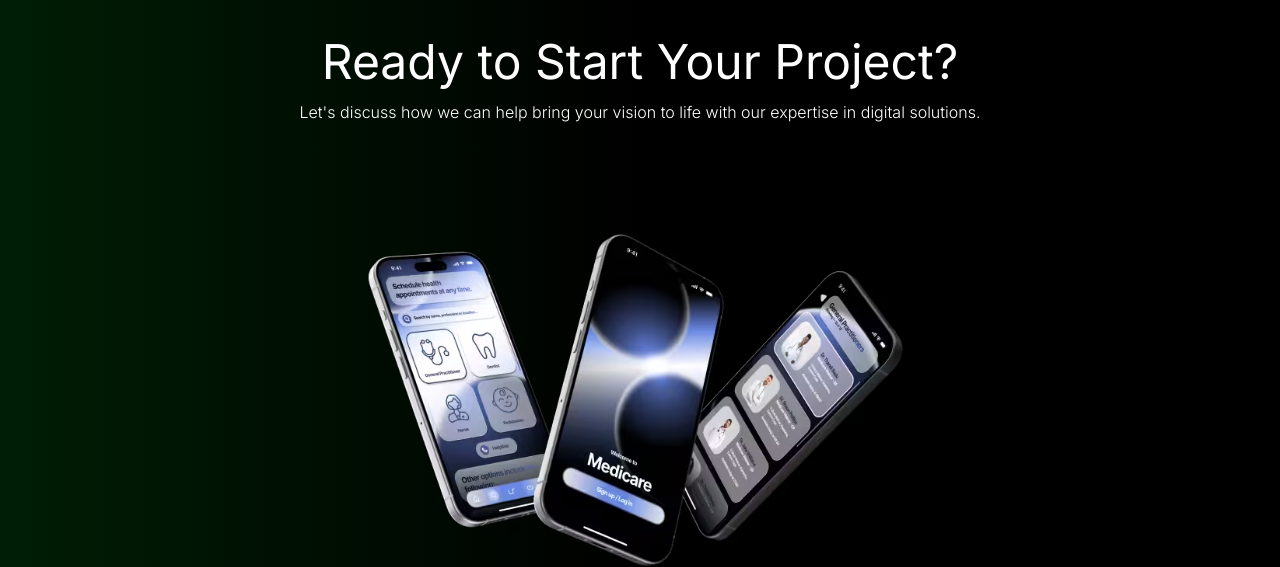
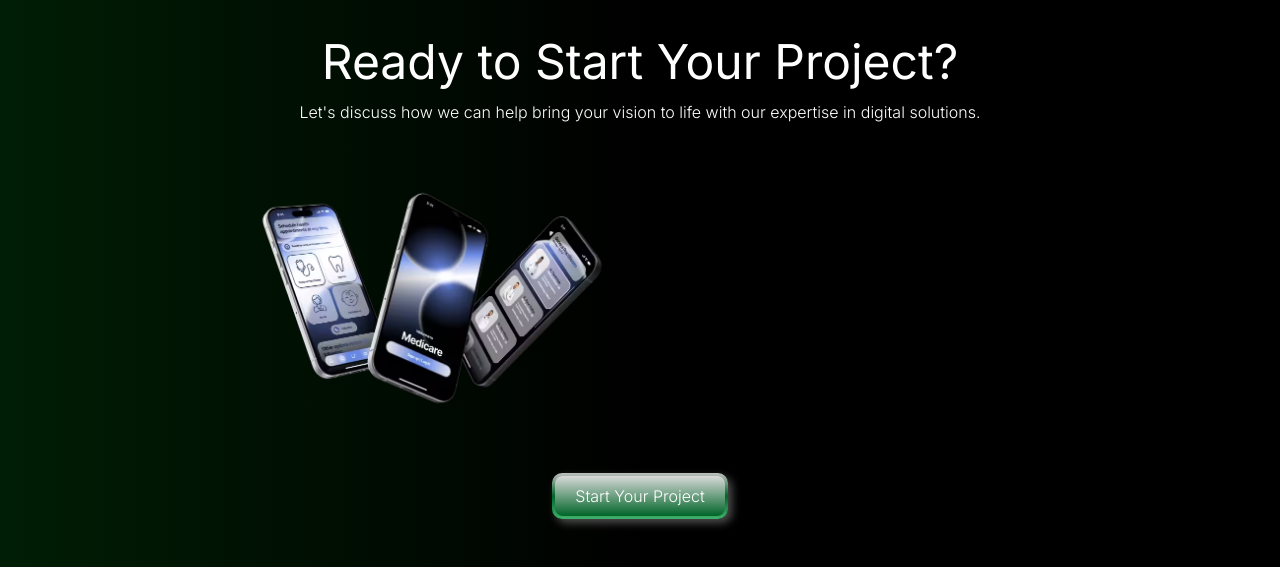
Before and after one commit to ethandiedericks/nevaeh-v3, a Next.js app: page / in a window 1280 px wide. Shown: the part 3660-4227 px from the top of the page. Built offline with nearby package versions, Linux system fonts and the light colour scheme; no server answers.

Commit message:
corrected mobile cta aspect ratio

```diff
--- a/src/components/homepage/CTASection.tsx
+++ b/src/components/homepage/CTASection.tsx
@@ -24,8 +24,8 @@ export const CTASection = () => {
               <Image
                 src={CTA}
                 alt="Nevaeh Solutions Call To Action"
-                width={1440}
-                height={713}
+                width={710}
+                height={560}
               />
             </div>
             <div className=" flex justify-center items-center">
```
